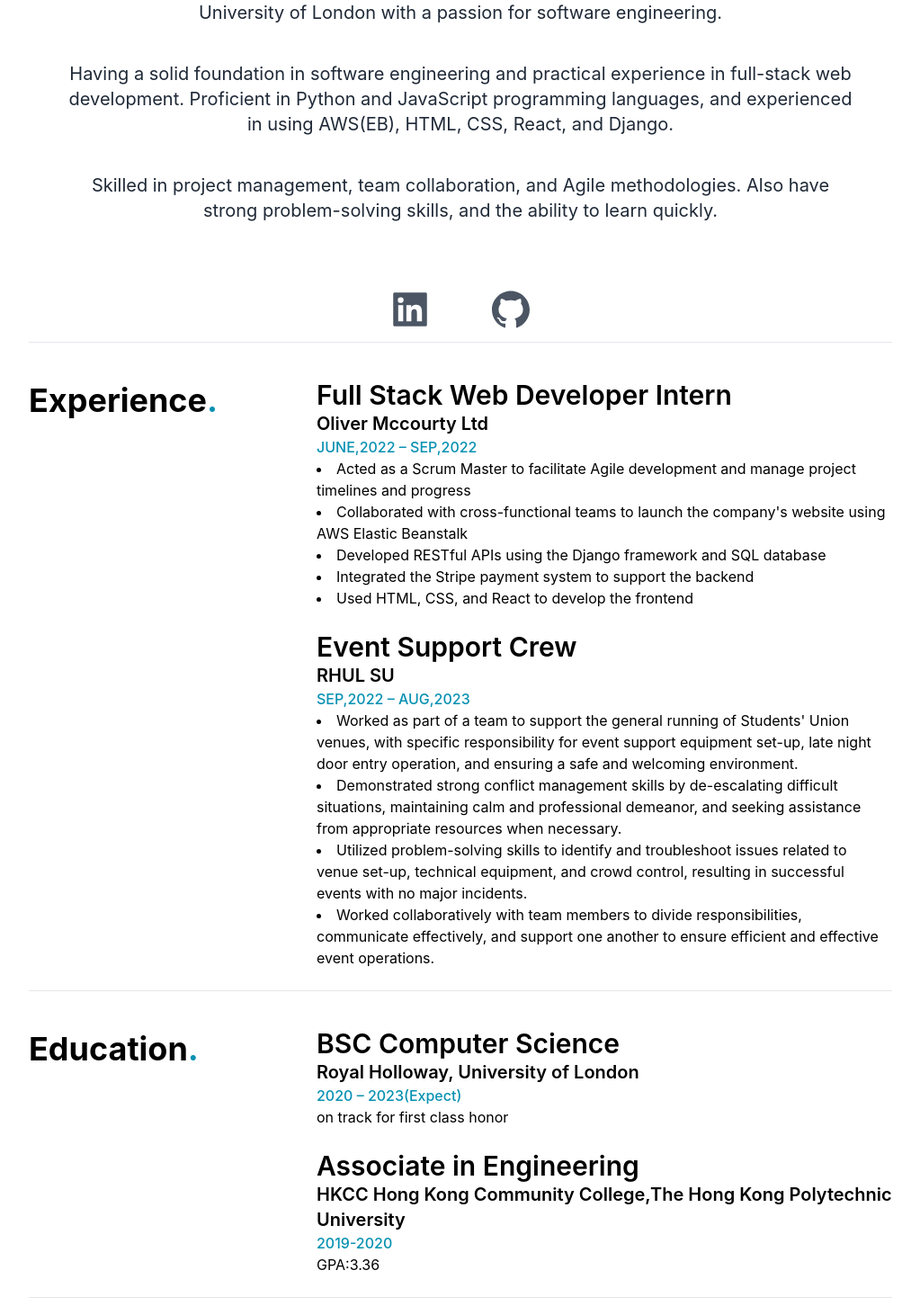
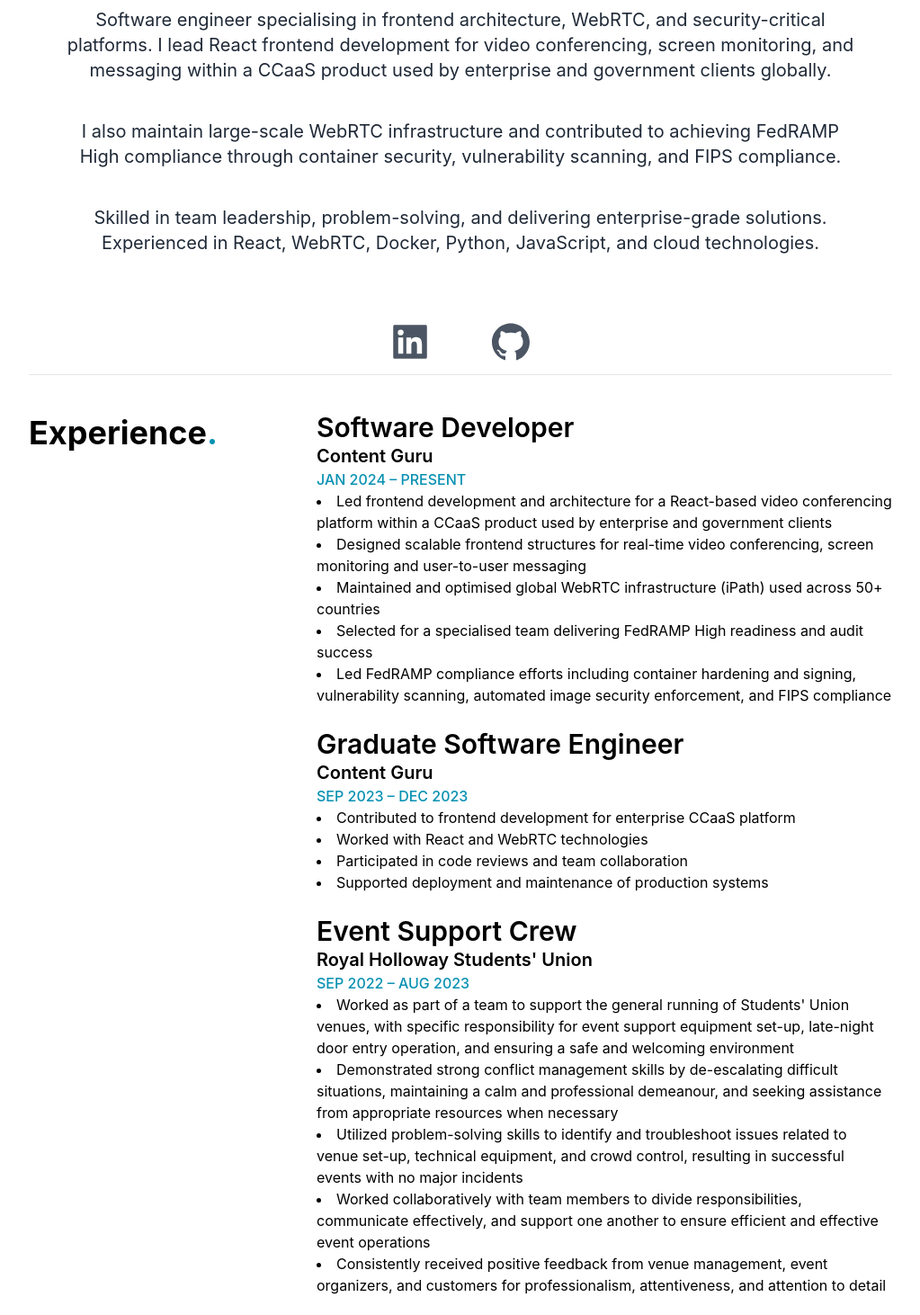
Before and after one commit to YIPSHINGHIM/Personal_Website, a Next.js app: page / in a window 1280 px wide. Shown: the part 788-2250 px from the top of the page at 90% size, without its empty margins (128-1151 px from the left). Built offline with nearby package versions, Linux system fonts and the light colour scheme.

Commit message:
website content update

```diff
--- a/pages/SkillList.jsx
+++ b/pages/SkillList.jsx
@@ -13,15 +13,15 @@ function SkillList() {
             <div className="PeopleSkill_inside md:grid grid-cols-2">
               <div className="PeopleSkill_left">
                 <ul className="list-disc list-inside">
-                  <li>Team management Skills</li>
+                  <li>Team Leadership</li>
                   <li>Teamwork Skills</li>
                 </ul>
               </div>
 
               <div className="PeopleSkill_left">
                 <ul className="list-disc list-inside">
-                  <li>Conflict management Skills</li>
-                  <li>Problem Solving Skills</li>
+                  <li>Conflict Management</li>
+                  <li>Problem Solving</li>
                 </ul>
               </div>
             </div>
@@ -39,20 +39,22 @@ function SkillList() {
                 <div className="Proficient_inside md:grid grid-cols-2">
                   <div className="Proficient_left">
                     <ul className="list-disc list-inside">
+                      <li>React.JS</li>
+                      <li>WebRTC</li>
+                      <li>JavaScript</li>
                       <li>Python</li>
-                      <li>Django</li>
-                      <li>JavaScript</li>
-                      <li>git</li>
-                      <li>TDD Workflow</li>
+                      <li>Docker</li>
+                      <li>Git</li>
                     </ul>
                   </div>
 
                   <div className="Proficient_right/">
                     <ul className="list-disc list-inside">
-                      <li>BootStrap</li>
+                      <li>Django</li>
                       <li>HTML</li>
                       <li>CSS</li>
                       <li>SQL</li>
+                      <li>Security Compliance</li>
                     </ul>
                   </div>
                 </div>
@@ -64,21 +66,21 @@ function SkillList() {
                 <div className="Familiar_inside md:grid grid-cols-2">
                   <div className="Familiar_left">
                     <ul className="list-disc list-inside">
-                      <li>React.JS</li>
-                      <li>Next.Js</li>
+                      <li>Next.js</li>
                       <li>Node.js</li>
-                      <li>Express.Js</li>
+                      <li>Express.js</li>
                       <li>Tailwind CSS</li>
+                      <li>Bootstrap</li>
                     </ul>
                   </div>
 
                   <div className="Familiar_right/">
                     <ul className="list-disc list-inside">
-                      <li>Java</li>
-                      <li>JDBC</li>
+                      <li>AWS Cloud Service</li>
                       <li>PostgreSQL</li>
                       <li>MongoDB</li>
-                      <li>AWS Cloud Service</li>
+                      <li>Java</li>
+                      <li>FIPS Compliance</li>
                     </ul>
                   </div>
                 </div>
--- a/pages/components/EducationsList.jsx
+++ b/pages/components/EducationsList.jsx
@@ -3,15 +3,15 @@ import School from "./School";
 const RHUL = {
   Uni: "Royal Holloway, University of London",
   Title: "BSC Computer Science",
-  Date: "2020 – 2023(Expect)",
-  Result: "on track for first class honor",
+  Date: "2020 – 2023",
+  Result: "First Class Honours",
 };
 
 const HKCC = {
-  Uni: "HKCC Hong Kong Community College,The Hong Kong Polytechnic University",
-  Title: "Associate in Engineering",
-  Date: "2019-2020",
-  Result: "GPA:3.36",
+  Uni: "PolyU Hong Kong Community College",
+  Title: "Associate's Degree, Engineering",
+  Date: "2019 – 2020",
+  Result: "GPA: 3.36",
 };
 
 function EducationsList() {
--- a/pages/components/ExperiencesList.jsx
+++ b/pages/components/ExperiencesList.jsx
@@ -2,27 +2,53 @@ import Experience from "./Experience";
 
 function ExperiencesList() {
   const obj1 = {
+    Title: "Software Developer",
+    Company: "Content Guru",
+    Date: "JAN 2024 – PRESENT",
+    details: [
+      "Led frontend development and architecture for a React-based video conferencing platform within a CCaaS product used by enterprise and government clients",
+      "Designed scalable frontend structures for real-time video conferencing, screen monitoring and user-to-user messaging",
+      "Maintained and optimised global WebRTC infrastructure (iPath) used across 50+ countries",
+      "Selected for a specialised team delivering FedRAMP High readiness and audit success",
+      "Led FedRAMP compliance efforts including container hardening and signing, vulnerability scanning, automated image security enforcement, and FIPS compliance",
+    ],
+  };
+
+  const obj2 = {
+    Title: "Graduate Software Engineer",
+    Company: "Content Guru",
+    Date: "SEP 2023 – DEC 2023",
+    details: [
+      "Contributed to frontend development for enterprise CCaaS platform",
+      "Worked with React and WebRTC technologies",
+      "Participated in code reviews and team collaboration",
+      "Supported deployment and maintenance of production systems",
+    ],
+  };
+
+  const obj3 = {
+    Title: "Event Support Crew",
+    Company: "Royal Holloway Students' Union",
+    Date: "SEP 2022 – AUG 2023",
+    details: [
+      "Worked as part of a team to support the general running of Students' Union venues, with specific responsibility for event support equipment set-up, late-night door entry operation, and ensuring a safe and welcoming environment",
+      "Demonstrated strong conflict management skills by de-escalating difficult situations, maintaining a calm and professional demeanour, and seeking assistance from appropriate resources when necessary",
+      "Utilized problem-solving skills to identify and troubleshoot issues related to venue set-up, technical equipment, and crowd control, resulting in successful events with no major incidents",
+      "Worked collaboratively with team members to divide responsibilities, communicate effectively, and support one another to ensure efficient and effective event operations",
+      "Consistently received positive feedback from venue management, event organizers, and customers for professionalism, attentiveness, and attention to detail",
+    ],
+  };
+
+  const obj4 = {
     Title: "Full Stack Web Developer Intern",
-    Company: "Oliver Mccourty Ltd ",
-    Date: "JUNE,2022 – SEP,2022",
+    Company: "Oliver McCourty Ltd",
+    Date: "JUN 2022 – SEP 2022",
     details: [
       "Acted as a Scrum Master to facilitate Agile development and manage project timelines and progress",
       "Collaborated with cross-functional teams to launch the company's website using AWS Elastic Beanstalk",
       "Developed RESTful APIs using the Django framework and SQL database",
       "Integrated the Stripe payment system to support the backend",
       "Used HTML, CSS, and React to develop the frontend",
-    ],
-  };
-
-  const obj2 = {
-    Title: "Event Support Crew",
-    Company: "RHUL SU",
-    Date: "SEP,2022 – AUG,2023",
-    details: [
-      "Worked as part of a team to support the general running of Students' Union venues, with specific responsibility for event support equipment set-up, late night door entry operation, and ensuring a safe and welcoming environment.",
-      "Demonstrated strong conflict management skills by de-escalating difficult situations, maintaining calm and professional demeanor, and seeking assistance from appropriate resources when necessary.",
-      "Utilized problem-solving skills to identify and troubleshoot issues related to venue set-up, technical equipment, and crowd control, resulting in successful events with no major incidents.",
-      "Worked collaboratively with team members to divide responsibilities, communicate effectively, and support one another to ensure efficient and effective event operations.",
     ],
   };
 
@@ -37,6 +63,8 @@ function ExperiencesList() {
         <div className="ExperiencesList_right md:col-span-8">
           <Experience {...obj1} />
           <Experience {...obj2} />
+          <Experience {...obj3} />
+          <Experience {...obj4} />
         </div>
       </div>
 
--- a/pages/components/PersonalInfo.jsx
+++ b/pages/components/PersonalInfo.jsx
@@ -12,25 +12,25 @@ export default class PersonalInfo extends Component {
             Shing Him Yip
           </h2>
           <h3 className="text-2xl py-2 md:text-3xl max-w-lg mx-auto dark:text-gray-300">
-            Computer Science Student
+            Software Developer at Content Guru
           </h3>
           <p className="text-md py-5 leading-8 text-gray-800 md:text-xl dark:text-gray-300">
-            I am a highly motivated and enthusiastic computer science student at
-            the Royal Holloway University of London with a passion for software
-            engineering.
+            Software engineer specialising in frontend architecture, WebRTC,
+            and security-critical platforms. I lead React frontend development
+            for video conferencing, screen monitoring, and messaging within a
+            CCaaS product used by enterprise and government clients globally.
           </p>
 
           <p className="text-md py-5 leading-8 text-gray-800 md:text-xl dark:text-gray-300">
-            Having a solid foundation in software engineering and practical
-            experience in full-stack web development. Proficient in Python and
-            JavaScript programming languages, and experienced in using AWS(EB),
-            HTML, CSS, React, and Django.
+            I also maintain large-scale WebRTC infrastructure and contributed
+            to achieving FedRAMP High compliance through container security,
+            vulnerability scanning, and FIPS compliance.
           </p>
 
           <p className="text-md py-5 leading-8 text-gray-800 md:text-xl dark:text-gray-300">
-            Skilled in project management, team collaboration, and Agile
-            methodologies. Also have strong problem-solving skills, and the
-            ability to learn quickly.
+            Skilled in team leadership, problem-solving, and delivering
+            enterprise-grade solutions. Experienced in React, WebRTC, Docker,
+            Python, JavaScript, and cloud technologies.
           </p>
         </div>
 
--- a/pages/components/Project.jsx
+++ b/pages/components/Project.jsx
@@ -4,12 +4,11 @@ function Project({ Name, Details, githubLink = 'https://github.com/YIPSHINGHIM',
   const ToolsIUsed = Tools.map((item) => item);
 
   return (
-    // TODO need to update the link
     <Link href={githubLink} target="_blank">
-      <div className="text-center shadow-lg p-10 w-85 rounded-xl dark:bg-gray-700">
+      <div className="text-center shadow-lg p-10 w-85 rounded-xl dark:bg-gray-700 cursor-pointer hover:shadow-xl hover:scale-105 transition-all duration-300">
         <h3 className="text-lg font-medium pt-8 pb-2  ">{Name}</h3>
         <p className="py-2 flex">{Details}</p>
-        <h4 className="py-4 text-teal-600">Tools I Use</h4>
+        <h4 className="py-4 text-teal-600">Tech stack</h4>
         <div className="ToolIUsed p-2 text-6xl flex flex-wrap justify-center ">
           {ToolsIUsed}
         </div>
```
Also changed, not shown: 2 other files (tests, documents, lock files or other folders).
